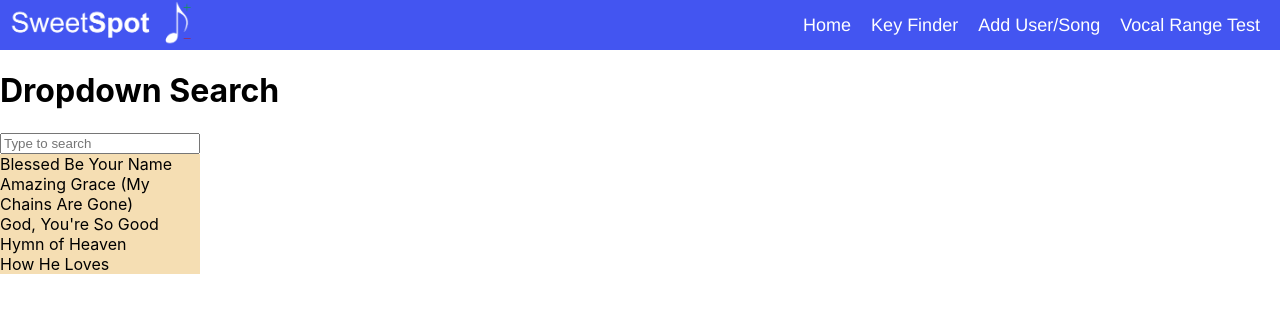
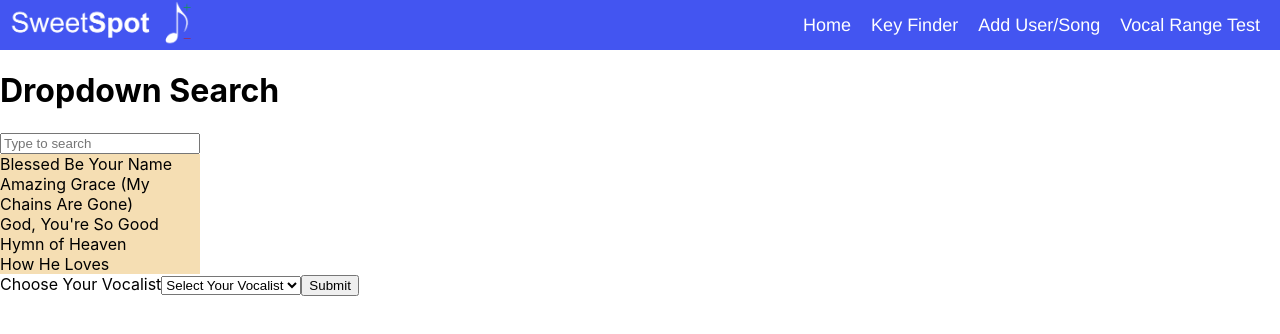
Before and after one commit to SlimPortfolio/Key-Finder, a React (Create React App) app: page /search in a window 1280 px wide. Shown: the top 334 px of the page. Built offline with nearby package versions, Linux system fonts and the light colour scheme.

Commit message:
first working version of dropdown search with /seach page

```diff
--- a/src/components/dropdown-search.js
+++ b/src/components/dropdown-search.js
@@ -102,7 +102,8 @@ export default function Search() {
   valueDictionary.set(9, "A");
   valueDictionary.set(10, "A#");
   valueDictionary.set(11, "B");
-
+  const [selectedSong, setSelectedSong] = useState();
+  const [selectedVocalist, setSelectedVocalist] = useState();
   const [input, setInput] = useState("");
   //   const dataSort = data.filter((user) => {
   //     return (
@@ -126,6 +127,67 @@ export default function Search() {
 
   const handleChange = (value) => {
     setInput(value);
+  };
+  //helper functions
+  let quantNote = function (note) {
+    let octave = note.charAt(note.length - 1);
+    let value =
+      octave * 12 +
+      keyDictionary.get(note.substring(0, note.length - 1).toString());
+    return value;
+  };
+  let gapNote = function (note1, note2) {
+    let result = quantNote(note1) - quantNote(note2);
+    // return Math.abs(result);
+    return result;
+  };
+  let isSingable = function (rSong, rVocalist) {
+    if (rSong > rVocalist) {
+      return false;
+    } else {
+      return true;
+    }
+  };
+  let highGap = function (highSong, highVocalist) {
+    let result = quantNote(highVocalist) - quantNote(highSong);
+    return result;
+  };
+  let keyCalculation = function () {
+    let originalKey = selectedSong.originalKey;
+    let highNoteSong = selectedSong.highNote;
+    let lowNoteSong = selectedSong.lowNote;
+    let highNoteVocalist = selectedVocalist.highNote;
+    let lowNoteVocalist = selectedVocalist.lowNote;
+    let rangeSong = gapNote(highNoteSong, lowNoteSong);
+    let rangeVocalist = gapNote(highNoteVocalist, lowNoteVocalist);
+    let singable = isSingable(rangeSong, rangeVocalist);
+    let highCalculation = highGap(highNoteSong, highNoteVocalist);
+    if (singable == false) {
+      return "Song is Unsingable";
+    }
+    let newKey = keyDictionary.get(selectedSong.originalKey) + highCalculation;
+    newKey = ((newKey % 12) + 12) % 12;
+    return valueDictionary.get(newKey);
+  };
+  let submitButton = function () {
+    if (
+      selectedSong &&
+      selectedVocalist &&
+      selectedSong.songName != undefined &&
+      selectedVocalist.name != undefined
+    ) {
+      document.querySelector("span.solution-text").innerHTML =
+        "Recommended Key for " + selectedVocalist.name + " Is: ";
+      document
+        .querySelector("span.solution")
+        .classList.add("solution-background");
+      document.querySelector("span.solution").innerHTML = keyCalculation();
+      document.querySelector("p.solution-song").innerHTML =
+        selectedSong.songName;
+    } else {
+      document.querySelector("span.solution-text").innerHTML =
+        "Please fill out all information for recommended key";
+    }
   };
   return (
     <div>
@@ -188,14 +250,69 @@ export default function Search() {
             if (check === -1) {
               return false;
             } else {
-              return true;
+              return true && fullName !== searchTerm;
             }
           })
           .map((item) => (
-            <div> {item.songName}</div>
+            <div
+              onClick={(e) => {
+                setInput(item.songName);
+                const targetId = e.target.getAttribute("value");
+                data.find((x) => {
+                  if (x.id == undefined) {
+                    return null;
+                  } else if (x.id == targetId) {
+                    setSelectedSong(x);
+                    console.log("successful selected song");
+                  }
+                });
+                // const c = data?.find((x) => {
+                //   if (x.id == undefined) {
+                //     console.log("x.id is: ", x.id);
+                //     return null;
+                //   } else if (x.id == e.target.getAttribute("value")) {
+                //     setSelectedSong(x);
+                //     console.log("x.id is: ", x.id);
+                //   }
+                // });
+                console.log("e.target is", e.target.getAttribute("value"));
+                console.log("selected song is: ", selectedSong);
+              }}
+              key={item.id}
+              value={item.id}
+            >
+              {item.songName}
+            </div>
           ))}
       </div>
-
+      <label>Choose Your Vocalist</label>
+      <select
+        id="vocalistName"
+        onChange={(e) => {
+          const c = userData?.find((x) => {
+            if (x.id == undefined) return null;
+            else if (x.id == e.target.value) {
+              console.log(x);
+              setSelectedVocalist(x);
+            }
+          });
+        }}
+      >
+        <option>Select Your Vocalist</option>
+        {userData.map((vocalist) => (
+          <option key={vocalist.id} value={vocalist.id}>
+            {vocalist.name}
+          </option>
+        ))}
+      </select>
+      <input
+        type="submit"
+        value="Submit"
+        onClick={() => submitButton()}
+      ></input>
+      <p className="solution-song"></p>
+      <span className="solution-text"></span>
+      <span className="solution"></span>
       <p className="solution"></p>
     </div>
   );
--- a/src/components/key-calculator.js
+++ b/src/components/key-calculator.js
@@ -188,8 +188,8 @@ export default function KeyCalculator() {
             const c = data?.find((x) => {
               if (x.id == undefined) return null;
               else if (x.id == e.target.value) {
-                console.log(x);
-                console.log(e.target);
+                console.log("x is ", x);
+                console.log("e.target is", e.target.value);
                 setSelectedSong(x);
               }
             });
```
